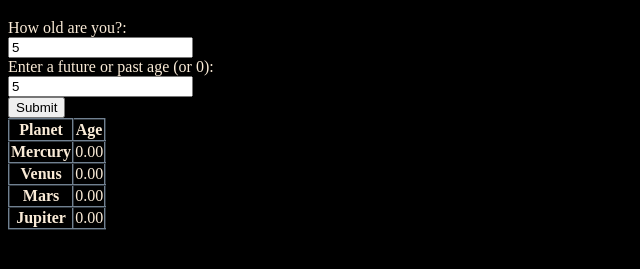
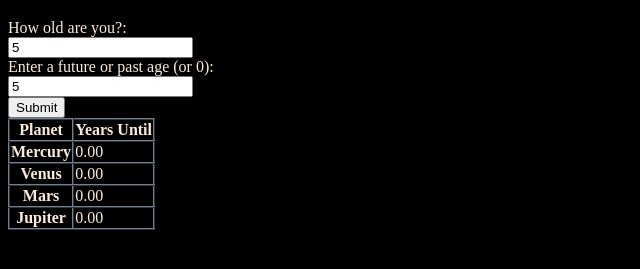
Before and after one commit to computej/fdte_planet_age_calculator, a website built with webpack: page src/index.html in a window 1280 px wide. Both pictures are taken after typing "5", "5" into the empty fields and a click on the button "Submit". Shown: the part 61-330 px from the top of the page, without its empty margins (0-640 px from the left). Built offline with nearby package versions, Linux system fonts and the light colour scheme.

Commit message:
make the years header say "years until/since" when comparing ages

```diff
--- a/src/index.html
+++ b/src/index.html
@@ -17,7 +17,7 @@
       <thead>
         <tr>
           <th scope="row">Planet</th>
-          <th scope="row">Age</th>
+          <th scope="row" class="years-header">Years</th>
         </tr>
       </thead>
       <tbody>
--- a/src/index.js
+++ b/src/index.js
@@ -15,5 +15,10 @@ window.addEventListener("load", function() {
       mapIndex++;
     });
     this.document.getElementById("timespan-display").style.display = "block";
+    if(Math.sign(firstDate - secondDate) === 1) {
+      this.document.querySelector(".years-header").textContent = "Years Since";
+    } else {
+      this.document.querySelector(".years-header").textContent = "Years Until";
+    }
   });
 });
```
